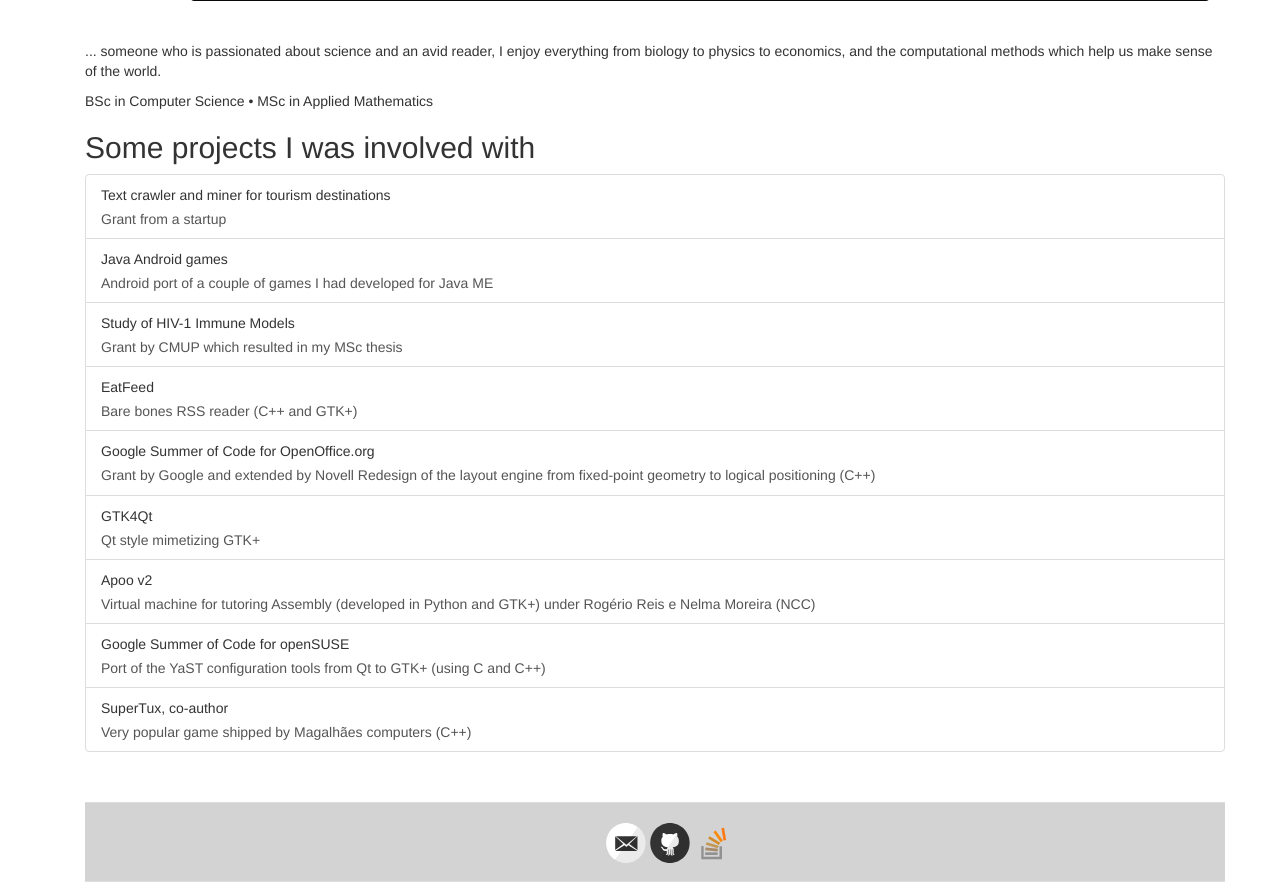
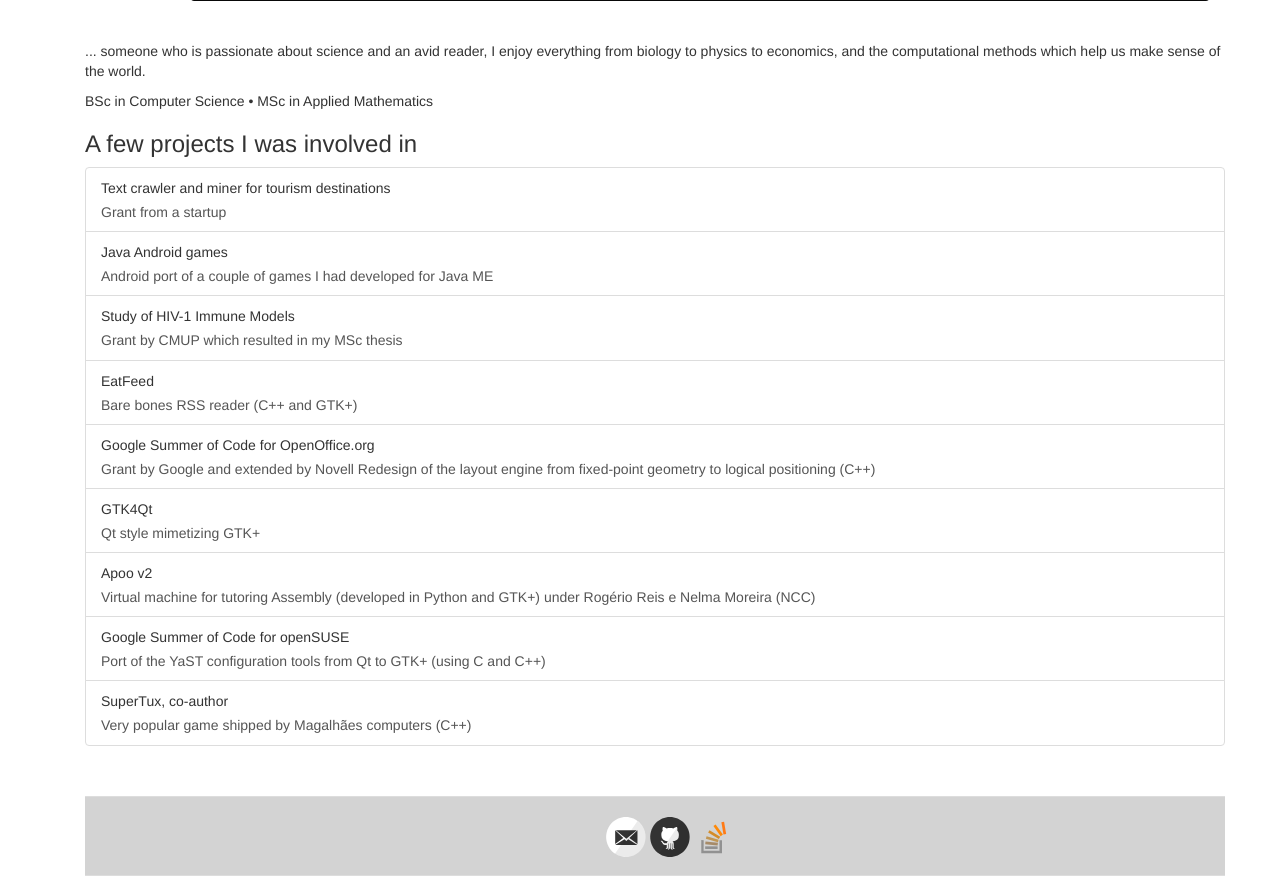
Before and after one commit to rpmcruz/rpmcruz.github.io, a Jekyll site: the page built from index.html, in a window 1280 px wide, cut to the strip 129-1017 px from the top of the page. Built offline with Jekyll 4.4.1, drawn with Linux system fonts in a browser that asks for light colours.

Commit message:
Fixed two typos.

```diff
--- a/index.html
+++ b/index.html
@@ -5,11 +5,11 @@
 ---
 <div class="container">
 
-<p>... someone who is passionated about science and an avid reader, I enjoy everything from biology to physics to economics, and the computational methods which help us make sense of the world.</p>
+<p>... someone who is passionate about science and an avid reader, I enjoy everything from biology to physics to economics, and the computational methods which help us make sense of the world.</p>
 <p>BSc in Computer Science &#8226; MSc in Applied Mathematics</p>
 
 
-<h2>Some projects I was involved with</h2>
+<h3>A few projects I was involved in</h3>
 
 <div class="list-group">
 <a class="list-group-item" href="https://rpmcruz.shinyapps.io/ruiparse">
```
